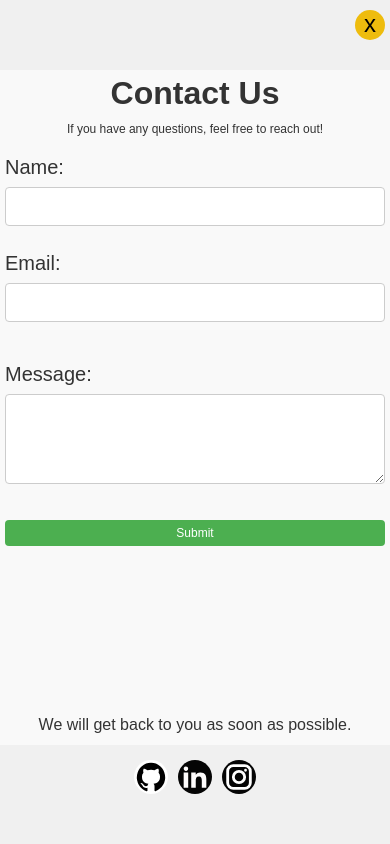
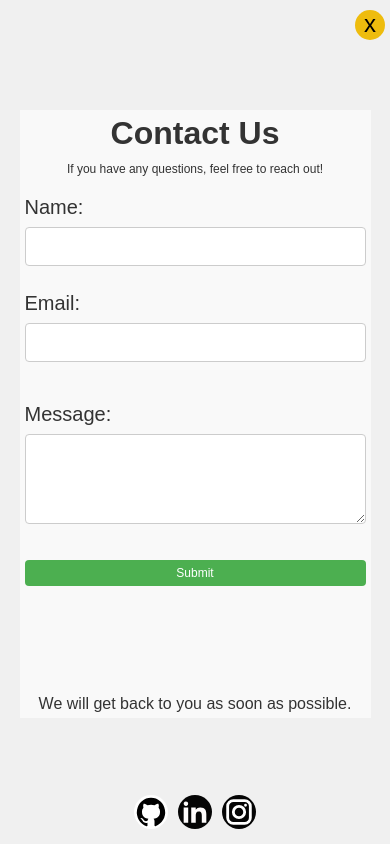
Before and after one commit to Shubham1358000/contact_me, a plain HTML site: page index.html in a window 390 px wide. Drawn offline with Linux system fonts and the light colour scheme.

Commit message:
Update contact.css

```diff
--- a/contact.css
+++ b/contact.css
@@ -151,7 +151,15 @@ input[type="submit"]:hover {
 
 @media (max-width: 600px) {
     .contact {
+         display: flex;
+        position: absolute;
+        left: 2px;
+        right: 2px;
+        margin: auto;
+        top: 110px;
         padding: 10px;
+        height: 72vh;
+        width: 90%;
     }
 
     form {
@@ -193,21 +201,18 @@ input[type="submit"]:hover {
         margin-bottom: 0px;
     }
 
-    input[type="submit"] {
-        font-size: 100px;
-        padding: 8px;
-        margin-bottom: 30px;
-    }
-
     #confirmation-message {
         font-size: 16px;
         text-align: center;
-        margin-top: -19px;
+        margin-top: 34px;
     }
     .socials {
-        justify-content: center;
+         justify-content: center;
         align-items: center;
-        margin-top: 80px;
+        position: absolute;
+        bottom: 10px;
+        left: 50%;
+        transform: translateX(-50%);
     }
 }
 
```
